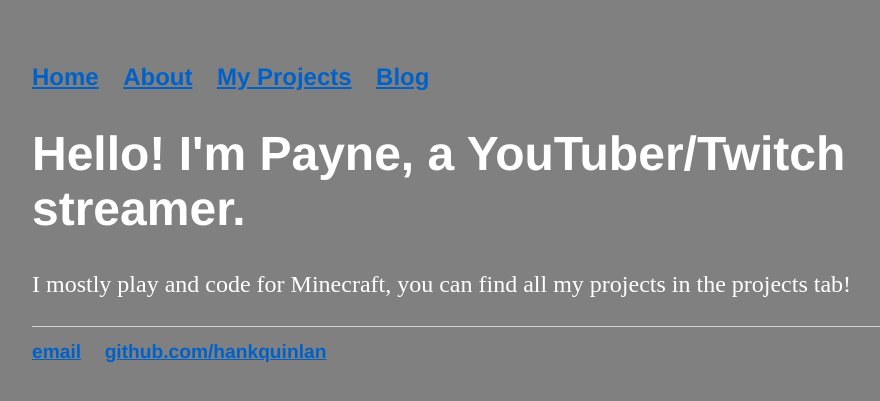
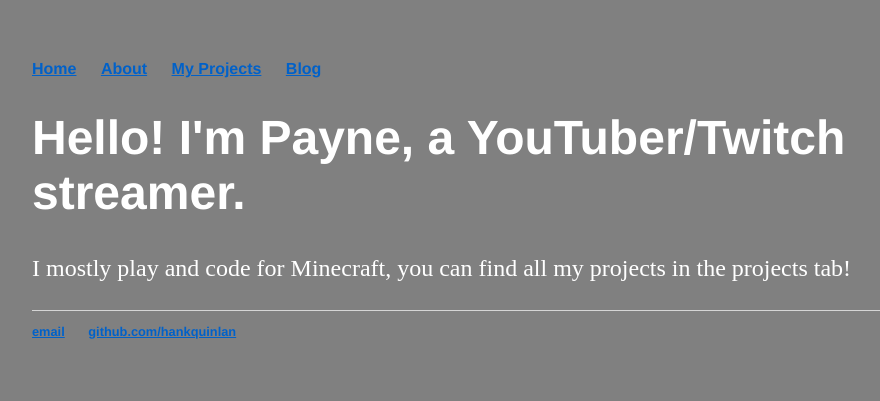
Before and after one commit to ThePayneMaster/payne.yt, a Jekyll site: the page built from index.html, in a window 1280 px wide. Shown: the top 401 px of the page, without its empty margins (160-1040 px from the left). Built offline with Jekyll 4.4.1, drawn with Linux system fonts in a browser that asks for light colours.

Commit message:
Update main.css

```diff
--- a/css/main.css
+++ b/css/main.css
@@ -15,12 +15,11 @@ nav ul li, footer ul li {
     margin-right: 20px;
 }
 a {
-    font-size: 1.5em;
-    line-height: 1.4em;
+    text-decoration: underline;
     color: #0061c9;
 }
 a:hover {
-    text-decoration: underline;
+    text-decoration: bold;
 }
 h1 {
     font-size: 3em;
```
